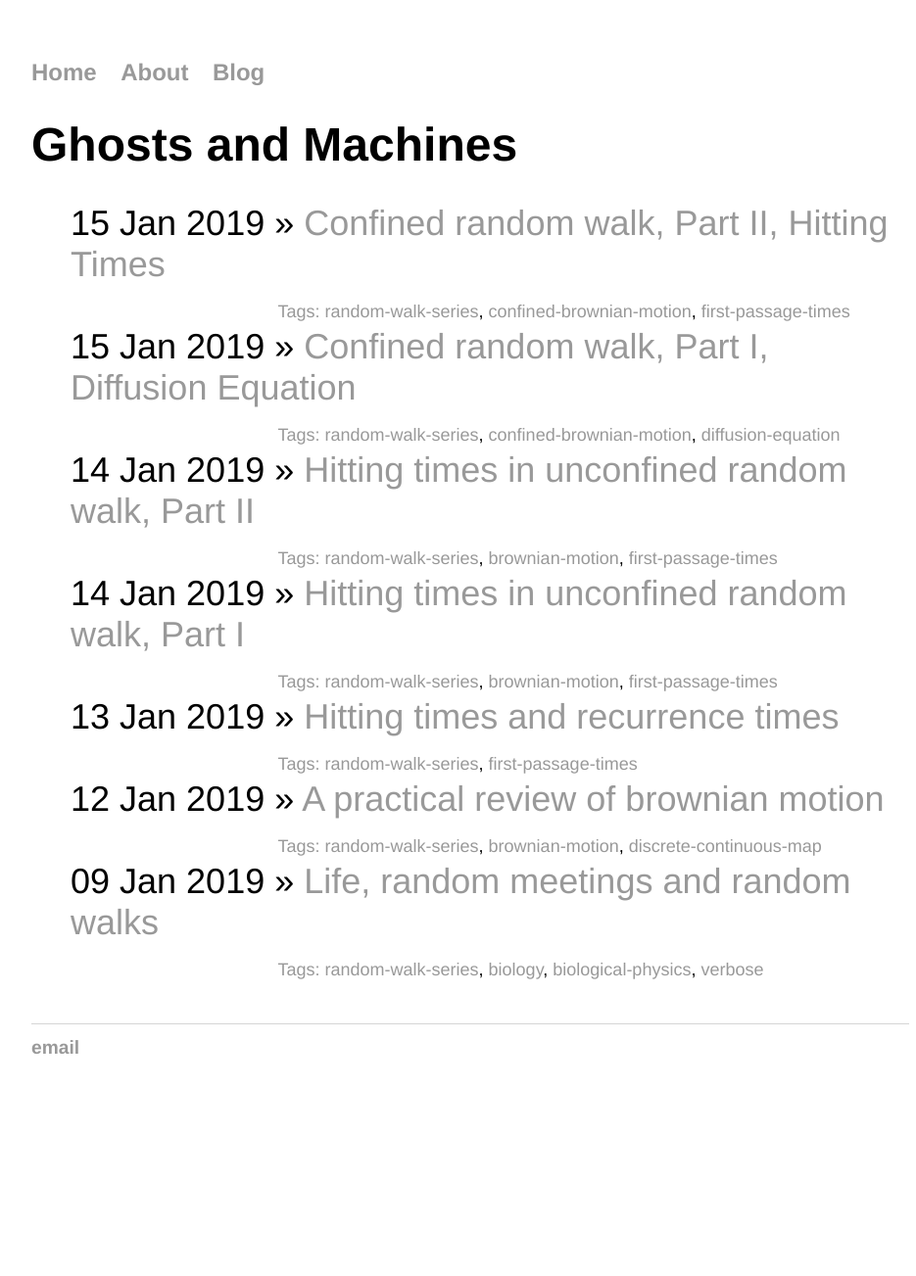
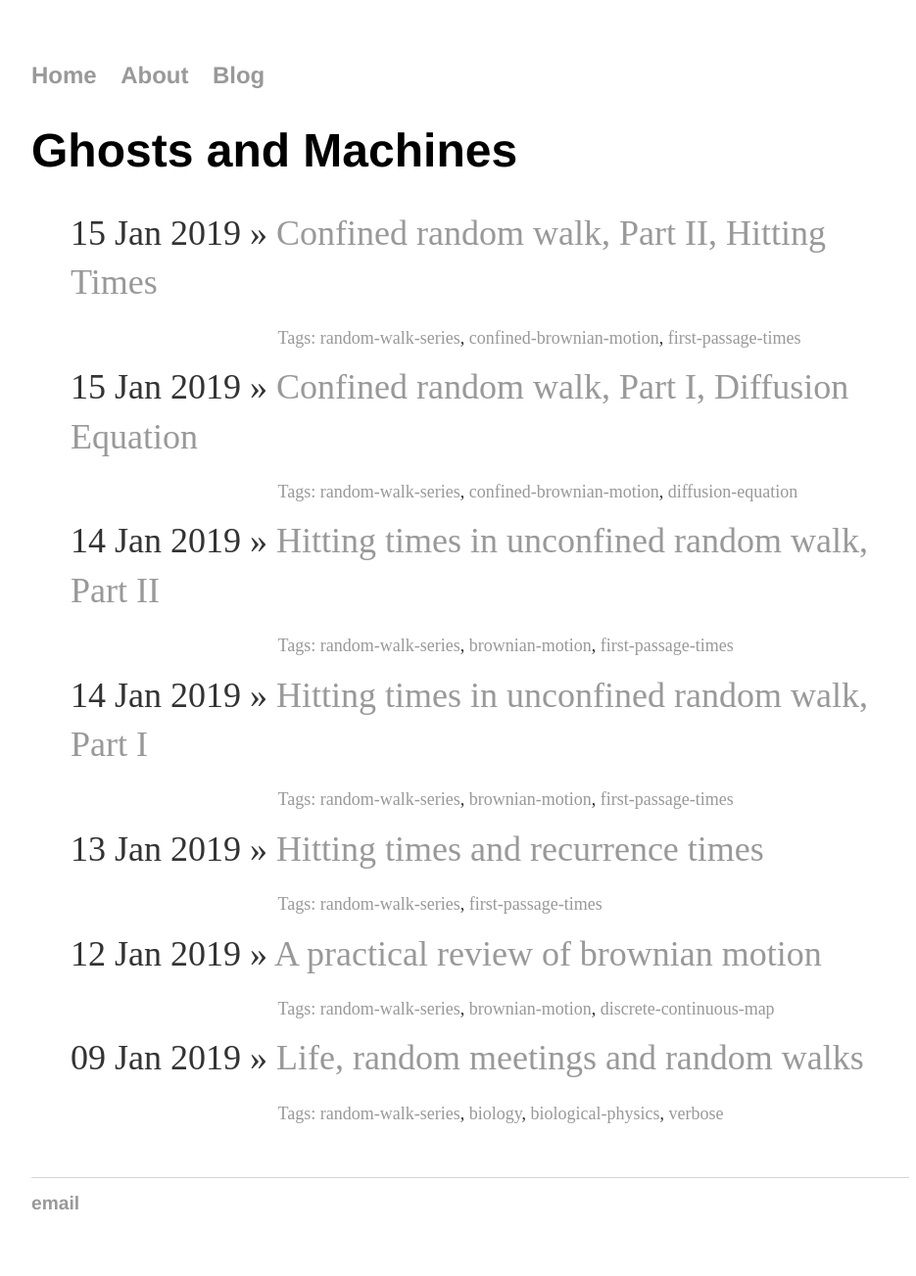
Before and after one commit to ghostsandmachines/ghostsandmachines.github.io, a Jekyll site: the page built from blog/index.html, in a window 1280 px wide. Shown: the whole page at 98% size, without its empty margins (160-1095 px from the left). Built offline with Jekyll 4.4.1, drawn with Linux system fonts in a browser that asks for light colours; before the commit the page ends 1141 px from its top, so only the background shows below that.

Commit message:
Update main.css

```diff
--- a/css/main.css
+++ b/css/main.css
@@ -35,8 +35,9 @@ p {
 }
 
 li {
-    font-family: 'Helvetica', 'Arial', 'Sans-Serif';
     font-size: 1.5em;
+    line-height: 1.4em;
+    color: #333;
 }
 
 footer {
```
